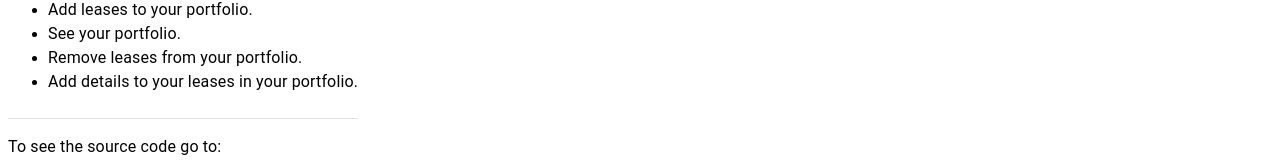
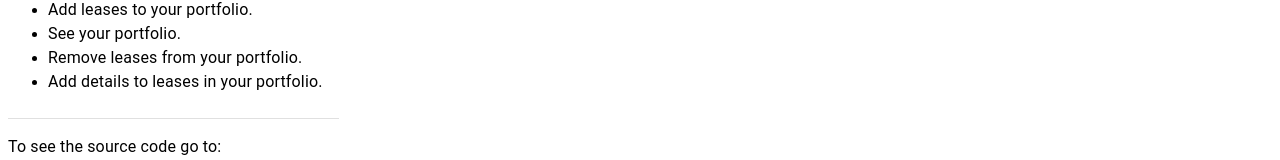
Before and after one commit to easteryard/lease-portfolio, a React (Create React App) app: page /about in a window 1280 px wide. Shown: the part 285-445 px from the top of the page. Built offline with nearby package versions, Linux system fonts and the light colour scheme.

Commit message:
Changed README

```diff
--- a/src/pages/About/About.tsx
+++ b/src/pages/About/About.tsx
@@ -38,7 +38,7 @@ function About () {
                         <li><Typography>Add leases to your portfolio.</Typography></li>
                         <li><Typography>See your portfolio.</Typography></li>
                         <li><Typography>Remove leases from your portfolio.</Typography></li>
-                        <li><Typography>Add details to your leases in your portfolio.</Typography></li>
+                        <li><Typography>Add details to leases in your portfolio.</Typography></li>
                     </ul>
                     <Divider className={classes.divider} />
                     <Typography>To see the source code go to:</Typography>
```
Also changed, not shown: 1 other file (tests, documents, lock files or other folders).
